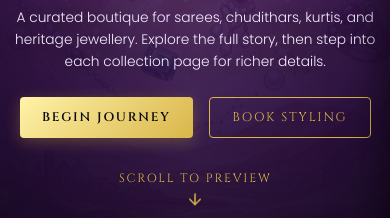
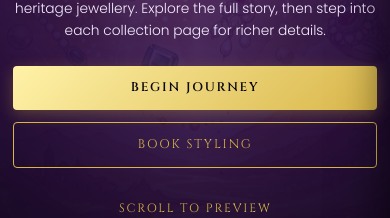
Before and after one commit to Sasi2005k/Pethora-website, a React (Vite) app: page / in a window 390 px wide. Shown: the part 469-687 px from the top of the page. Built offline with nearby package versions, Linux system fonts and the light colour scheme; a web font is replaced by a local one.

Commit message:
Fix button alignment and layout styling for laptops, mobile, and iOS screens

```diff
--- a/src/components/ProductCard.css
+++ b/src/components/ProductCard.css
@@ -134,24 +134,27 @@
 /* Premium links & social buttons */
 .product-links {
   display: flex;
-  justify-content: center;
-  gap: 0.8rem;
+  gap: 0.6rem;
   margin-top: 1rem;
+  width: 100%;
 }
 
 .social-btn {
-  display: flex;
+  flex: 1;
+  display: inline-flex;
   align-items: center;
-  gap: 0.4rem;
-  padding: 0.4rem 0.8rem;
-  border-radius: 20px;
+  justify-content: center;
+  gap: 0.45rem;
+  padding: 0.6rem 0.5rem;
+  border-radius: 8px;
   text-decoration: none;
-  font-size: 0.85rem;
-  font-weight: 500;
+  font-size: 0.82rem;
+  font-weight: 600;
   color: #ffffff;
-  transition: all 0.3s ease;
+  transition: all 0.25s ease;
   background: rgba(255, 255, 255, 0.05);
   border: 1px solid rgba(255, 255, 255, 0.1);
+  white-space: nowrap;
 }
 
 .social-btn.instagram-btn:hover {
--- a/src/index.css
+++ b/src/index.css
@@ -1184,7 +1184,20 @@ textarea.form-input {
   .home-hero { padding: 5rem 0.8rem 2rem; }
   .home-hero h1 { font-size: clamp(1.6rem, 8vw, 2.4rem); }
 
-  .btn-gold, .btn-outline { padding: 0.7rem 1.4rem; font-size: 0.78rem; }
+  .hero-actions,
+  .detail-copy .hero-actions {
+    flex-direction: column;
+    width: 100%;
+    align-items: stretch;
+    gap: 0.75rem;
+  }
+
+  .btn-gold, .btn-outline {
+    text-align: center;
+    width: 100%;
+    padding: 0.85rem 1.4rem;
+    font-size: 0.78rem;
+  }
 
   .detail-page { padding-top: 6rem; }
   .detail-copy h1 { font-size: clamp(1.8rem, 7vw, 3rem); }
```
